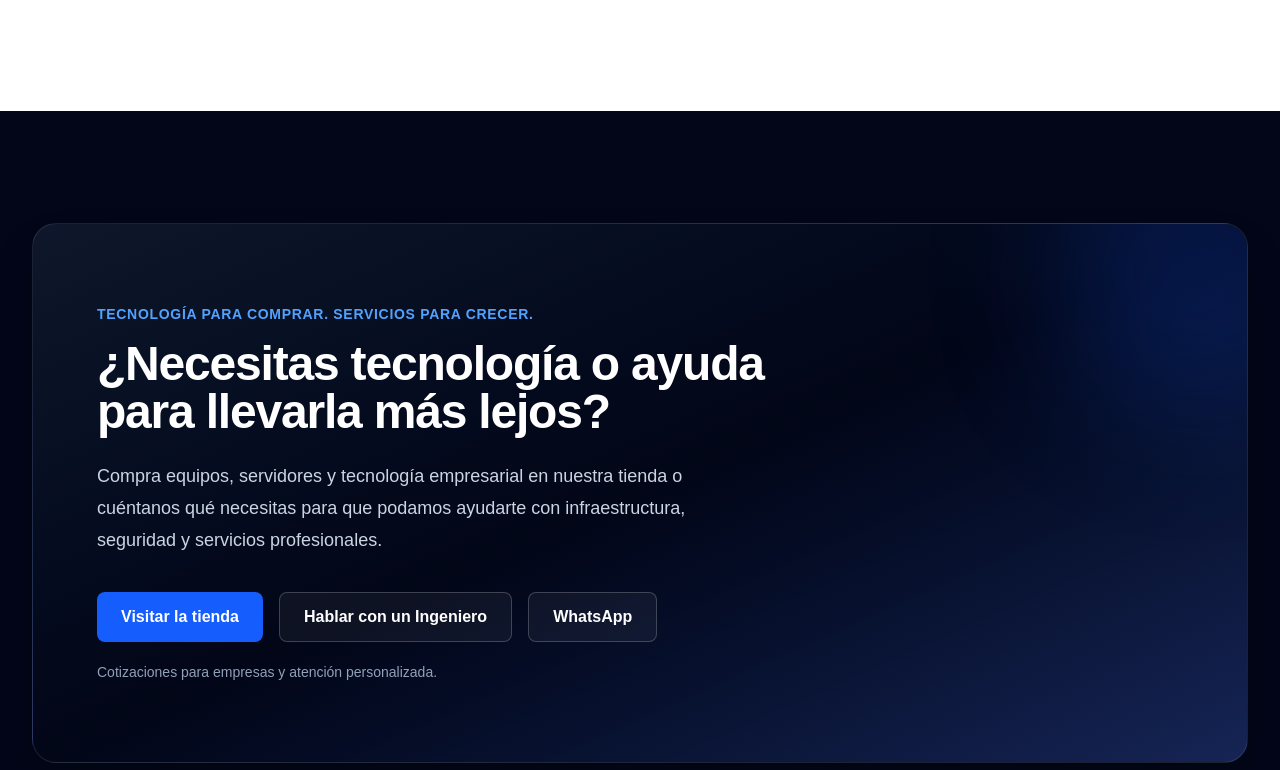
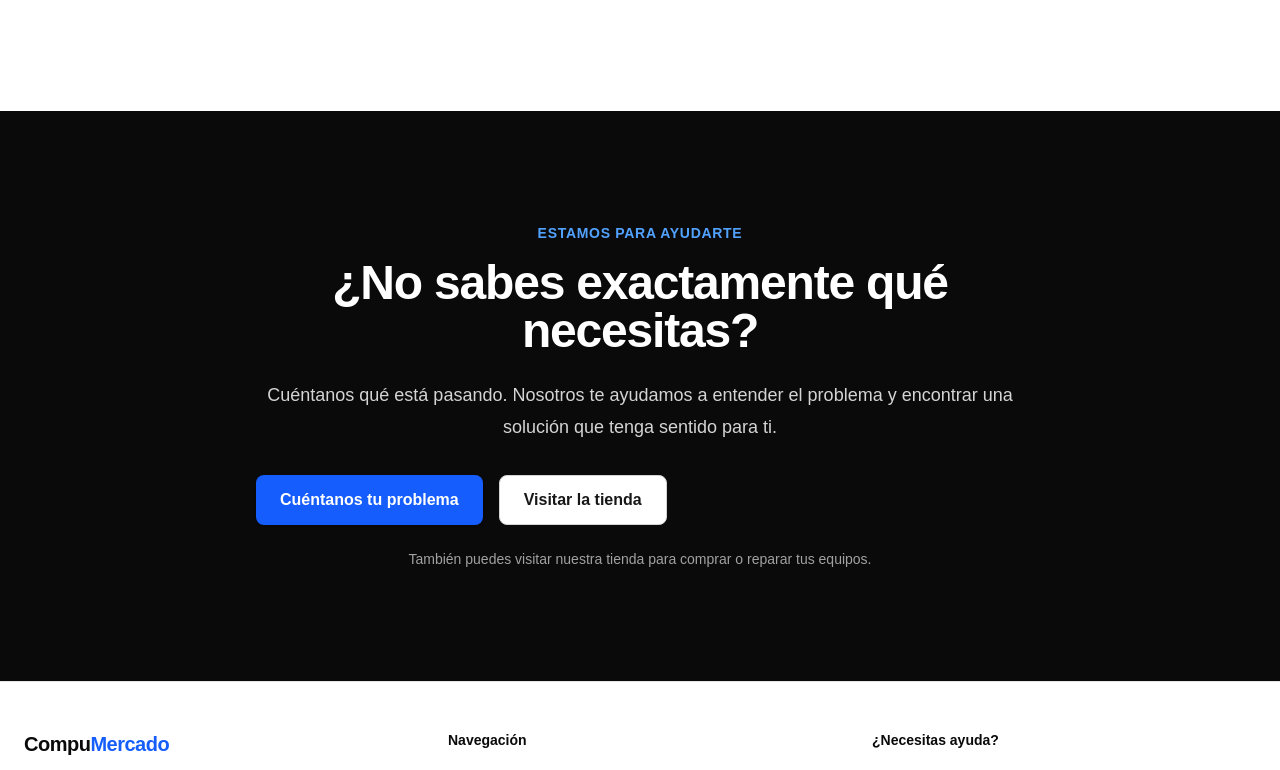
Before and after one commit to jsolisba/compumercado-web, a Next.js app: page / in a window 1280 px wide. Shown: the part 3344-4114 px from the top of the page. Built offline with nearby package versions, Linux system fonts and the light colour scheme.

Commit message:
feat: add customer focused homepage call to action

```diff
--- a/src/components/home/CTA.tsx
+++ b/src/components/home/CTA.tsx
@@ -1,66 +1,31 @@
-import Link from "next/link";
 import Container from "@/components/ui/Container";
 import Section from "@/components/ui/Section";
-
-const whatsappNumber = "50670154363";
-
-const whatsappMessage = encodeURIComponent(
-  "Hola CompuMercado, me gustaría recibir información sobre sus servicios.",
-);
+import CTAButtons from "@/components/home/CTAButtons";
 
 export default function CTA() {
   return (
-    <Section className="bg-slate-950">
+    <Section className="bg-neutral-950">
       <Container>
-        <div className="relative overflow-hidden rounded-3xl border border-white/10 bg-gradient-to-br from-slate-900 via-slate-950 to-blue-950 px-8 py-16 text-white shadow-2xl sm:px-12 lg:px-16 lg:py-20">
-          <div className="absolute -right-24 -top-24 h-72 w-72 rounded-full bg-blue-600/20 blur-3xl" />
+        <div className="mx-auto max-w-3xl text-center">
+          <div className="text-sm font-semibold uppercase tracking-wider text-blue-400">
+            Estamos para ayudarte
+          </div>
 
-          <div className="relative max-w-3xl">
-            <div className="mb-4 text-sm font-semibold uppercase tracking-wider text-blue-400">
-              Tecnología para comprar. Servicios para crecer.
-            </div>
+          <h2 className="mt-4 text-4xl font-bold tracking-tight text-white sm:text-5xl">
+            ¿No sabes exactamente qué necesitas?
+          </h2>
 
-            <h2 className="text-4xl font-bold tracking-tight sm:text-5xl">
-              ¿Necesitas tecnología o ayuda para llevarla más lejos?
-            </h2>
+          <p className="mt-6 text-lg leading-8 text-neutral-300">
+            Cuéntanos qué está pasando. Nosotros te ayudamos a entender el
+            problema y encontrar una solución que tenga sentido para ti.
+          </p>
 
-            <p className="mt-6 max-w-2xl text-lg leading-8 text-slate-300">
-              Compra equipos, servidores y tecnología empresarial en nuestra
-              tienda o cuéntanos qué necesitas para que podamos ayudarte con
-              infraestructura, seguridad y servicios profesionales.
-            </p>
+          <CTAButtons />
 
-            <div className="mt-9 flex flex-col gap-4 sm:flex-row">
-              <a
-                href="https://compumercado.shop/"
-                target="_blank"
-                rel="noopener noreferrer"
-                className="inline-flex items-center justify-center rounded-lg bg-blue-600 px-6 py-3 font-semibold text-white transition-colors hover:bg-blue-500"
-              >
-                Visitar la tienda
-              </a>
-
-              <Link
-                href="/contact"
-                className="inline-flex items-center justify-center rounded-lg border border-white/20 bg-white/5 px-6 py-3 font-semibold text-white transition-colors hover:bg-white/10"
-              >
-                Hablar con un Ingeniero
-              </Link>
-
-              <a
-                href={`https://wa.me/${whatsappNumber}?text=${whatsappMessage}`}
-                target="_blank"
-                rel="noopener noreferrer"
-                className="inline-flex items-center justify-center rounded-lg border border-white/20 bg-white/5 px-6 py-3 font-semibold text-white transition-colors hover:bg-white/10"
-              >
-                WhatsApp
-              </a>
-            </div>
-
-            <p className="mt-5 text-sm text-slate-400">
-              Cotizaciones para empresas y atención personalizada.
-            </p>
-          </div>
+          <p className="mt-6 text-sm text-neutral-400">
+            También puedes visitar nuestra tienda para comprar o reparar tus
+            equipos.
+          </p>
         </div>
       </Container>
     </Section>
--- a/src/components/home/CTAButtons.tsx
+++ b/src/components/home/CTAButtons.tsx
@@ -0,0 +1,18 @@
+import Button from "@/components/ui/Button";
+
+export default function CTAButtons() {
+  return (
+    <div className="mt-8 flex flex-col gap-4 sm:flex-row">
+      <Button href="/contact">
+        Cuéntanos tu problema
+      </Button>
+
+      <Button
+        href="https://compumercado.shop/"
+        variant="secondary"
+      >
+        Visitar la tienda
+      </Button>
+    </div>
+  );
+}
```
